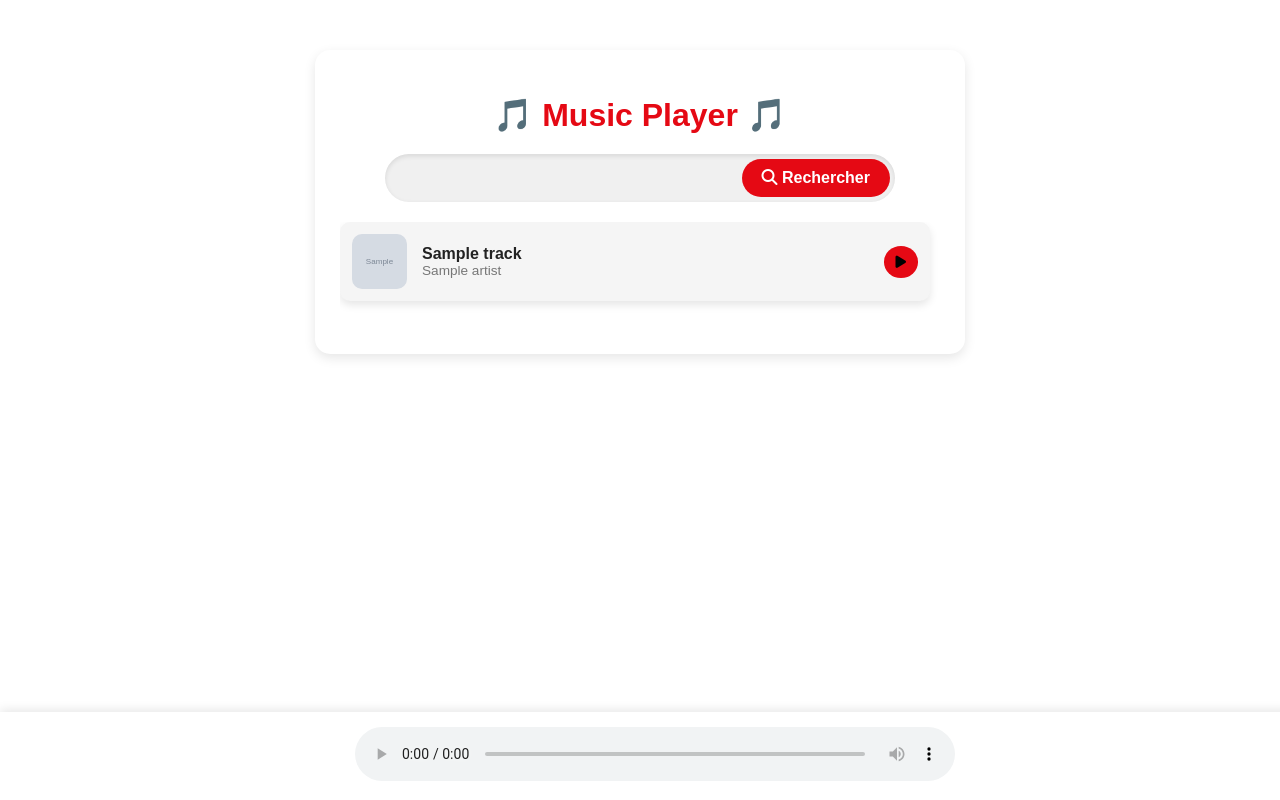
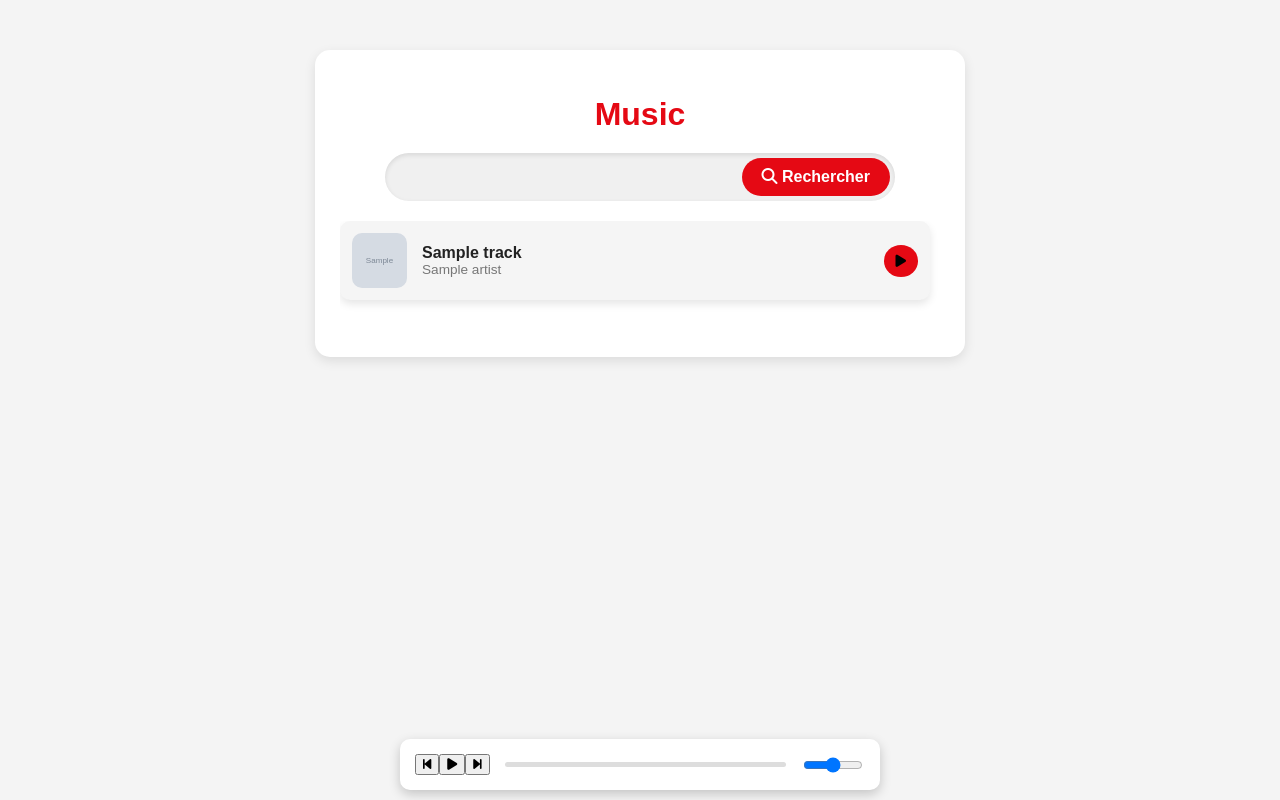
Before and after one commit to Sne3P/virtual-office, a Django app: template musicplayer/templates/musicplayer/musicplayer.html in a window 1280 px wide. Run offline with Django 5.2, Linux system fonts and the light colour scheme; tables that the repository leaves empty hold one stand-in row (values such as "Sample post"); the template is opened without the code that fills it: values that come from a table or form of the project are taken from there, most other values are stand-ins (such as "Sample title", 1, 10 or a date in 2020); grey boxes marked "Sample" are stand-in pictures; data that the repository does not hold is empty.

Commit message:
changements apple music

```diff
--- a/musicplayer/templates/musicplayer/musicplayer.html
+++ b/musicplayer/templates/musicplayer/musicplayer.html
@@ -4,13 +4,13 @@
 {% block title %}Music Player{% endblock %}
 
 {% block content %}
-<div class="container mt-5">
-    <h1 class="title">🎵 Music Player 🎵</h1>
+<div class="container mt-5 music-player">
+    <h1 class="title"> Music </h1>
 
     <form method="GET" class="search-form">
         <div class="input-group">
             {{ form.query }}
-            <button type="submit" class="btn btn-primary">
+            <button type="submit" class="btn btn-primary search-btn">
                 <i class="fas fa-search"></i> Rechercher
             </button>
         </div>
@@ -20,33 +20,41 @@
         <ul class="track-list">
             {% if tracks %}
                 {% for track in tracks %}
-                    <li class="track-item">
+                    <li class="track-item" data-preview="{{ track.preview_url }}">
                         <img src="{{ track.cover_url }}" class="track-image" alt="Cover">
                         <div class="track-info">
                             <div class="track-title">{{ track.title }}</div>
                             <div class="track-artist">{{ track.artist }}</div>
                         </div>
-                        <button class="btn btn-success play-button" data-preview="{{ track.preview_url }}">
+                        <button class="btn play-button">
                             <i class="fas fa-play"></i>
                         </button>
                     </li>
                 {% endfor %}
             {% else %}
-                <p class="no-results">😢 Aucune musique trouvée...</p>
+                <p class="no-results">Aucune musique trouvée...</p>
             {% endif %}
         </ul>
     {% else %}
-        <p class="welcome-message">✨ Cherche une musique pour commencer ✨</p>
+        <p class="welcome-message">Cherche une musique pour commencer 🎧</p>
     {% endif %}
 </div>
 
-<!-- Lecteur audio en bas -->
-<div class="audio-container">
-    <audio id="audio-player" controls></audio>
+<!-- Nouveau lecteur audio custom -->
+<div class="custom-audio-player">
+    <button id="prev-button"><i class="fas fa-step-backward"></i></button>
+    <button id="play-pause-button"><i class="fas fa-play"></i></button>
+    <button id="next-button"><i class="fas fa-step-forward"></i></button>
+
+    <div class="progress-container">
+        <div class="progress-bar">
+            <div class="progress"></div>
+        </div>
+    </div>
+
+    <input type="range" id="volume-slider" min="0" max="1" step="0.01">
 </div>
 
-<!-- FontAwesome pour les icônes -->
-<link rel="stylesheet" href="https://cdnjs.cloudflare.com/ajax/libs/font-awesome/6.5.1/css/all.min.css">
 <link rel="stylesheet" href="{% static 'css/musicplayer.css' %}">
 <script src="{% static 'js/musicplayer.js' %}"></script>
 {% endblock %}
--- a/static/css/musicplayer.css
+++ b/static/css/musicplayer.css
@@ -1,15 +1,18 @@
-/* ----- Fond général ----- */
+/* ----- Général ----- */
 body {
     font-family: 'Poppins', sans-serif;
     color: #333;
     text-align: center;
+    background: #f4f4f4;
+    margin: 0;
+    padding: 0;
 }
 
 /* ----- Conteneur principal ----- */
 .container {
     max-width: 600px;
     margin: 50px auto;
-    background: #fff; /* Fond blanc pour le conteneur */
+    background: white;
     padding: 25px;
     border-radius: 15px;
     box-shadow: 0 4px 12px rgba(0, 0, 0, 0.1);
@@ -19,7 +22,7 @@ body {
 .title {
     font-size: 2rem;
     font-weight: 600;
-    color: #e50914; /* Touche de rouge */
+    color: #e50914;
     margin-bottom: 20px;
 }
 
@@ -52,7 +55,7 @@ body {
 }
 
 .input-group button {
-    background: #e50914; /* Rouge vif */
+    background: #e50914;
     border: none;
     padding: 10px 20px;
     font-size: 16px;
@@ -64,21 +67,23 @@ body {
 }
 
 .input-group button:hover {
-    background: #b80d0d; /* Rouge plus foncé pour le hover */
+    background: #b80d0d;
 }
 
 /* ----- Liste des musiques ----- */
 .track-list {
     list-style: none;
     padding: 0;
-    margin-top: 20px;
+    margin: 20px 0;
+    max-height: 60vh;
+    overflow-y: auto;
+    padding-right: 10px;
 }
 
 .track-item {
     display: flex;
     align-items: center;
-    background: #f5f5f5; /* Fond très clair pour les items */
-    color: #333;
+    background: #f5f5f5;
     border-radius: 10px;
     padding: 12px;
     margin-bottom: 12px;
@@ -106,17 +111,17 @@ body {
 .track-title {
     font-size: 1rem;
     font-weight: 600;
-    color: #222; /* Couleur du titre plus foncée */
+    color: #222;
 }
 
 .track-artist {
     font-size: 0.85rem;
-    color: #777; /* Gris clair pour l'artiste */
+    color: #777;
 }
 
 /* ----- Bouton Play ----- */
 .play-button {
-    background: #e50914; /* Rouge vif */
+    background: #e50914;
     border: none;
     padding: 8px 12px;
     cursor: pointer;
@@ -127,36 +132,58 @@ body {
 }
 
 .play-button:hover {
-    background: #b80d0d; /* Rouge plus foncé */
+    background: #b80d0d;
     transform: scale(1.1);
 }
 
 /* ----- Lecteur audio en bas ----- */
-.audio-container {
+.custom-audio-player {
     position: fixed;
-    bottom: 0;
-    left: 0;
-    width: 100%;
+    bottom: 10px;
+    left: 50%;
+    transform: translateX(-50%);
+    width: 95%;
+    max-width: 450px;
     background: #fff;
     padding: 15px;
-    text-align: center;
-    box-shadow: 0 -2px 10px rgba(0, 0, 0, 0.1);
+    display: flex;
+    align-items: center;
+    justify-content: space-between;
+    border-radius: 10px;
+    box-shadow: 0 4px 12px rgba(0, 0, 0, 0.2);
 }
 
-#audio-player {
-    width: 90%;
-    max-width: 600px;
-    background: none;
+/* ----- Barre de progression ----- */
+.progress-container {
+    flex: 1;
+    height: 5px;
+    background: #ddd;
+    border-radius: 10px;
+    margin: 0 15px;
+    cursor: pointer;
+    position: relative;
+    overflow: hidden;
 }
 
-/* ----- Conteneur de la liste des musiques (scroll) ----- */
-.track-list {
-    max-height: 60vh; /* Définit une hauteur maximale */
-    overflow-y: auto; /* Active le scroll vertical */
-    padding-right: 10px; /* Ajoute un petit espace pour éviter le scroll caché */
+.progress-bar {
+    width: 100%;
+    height: 100%;
 }
 
-/* Personnalisation de la barre de défilement (facultatif) */
+.progress {
+    height: 5px;
+    background: #e50914;
+    width: 0%;
+    transition: width 0.2s;
+}
+
+/* ----- Volume ----- */
+#volume-slider {
+    width: 60px;
+    cursor: pointer;
+}
+
+/* ----- Scrollbar Personnalisée ----- */
 .track-list::-webkit-scrollbar {
     width: 8px;
 }
@@ -169,3 +196,8 @@ body {
 .track-list::-webkit-scrollbar-thumb:hover {
     background: #aaaaaa;
 }
+.track-item.playing {
+    background: #ffdddd; /* Rouge clair */
+    border-left: 5px solid #e50914; /* Accent rouge */
+    transition: background 0.3s ease;
+}
--- a/static/js/musicplayer.js
+++ b/static/js/musicplayer.js
@@ -1,38 +1,112 @@
 document.addEventListener("DOMContentLoaded", function () {
-    const audioPlayer = document.getElementById("audio-player");
-    let currentPlaying = null;
+    const audioPlayer = new Audio();
+    let currentTrackIndex = 0;
+    let tracks = Array.from(document.querySelectorAll(".track-item"));
 
-    // Gestion des boutons play pour la recherche de musiques
-    document.querySelectorAll(".play-button").forEach(button => {
-        button.addEventListener("click", function () {
-            const previewUrl = this.getAttribute("data-preview");
+    const playPauseButton = document.getElementById("play-pause-button");
+    const prevButton = document.getElementById("prev-button");
+    const nextButton = document.getElementById("next-button");
+    const progressBar = document.querySelector(".progress");
+    const progressContainer = document.querySelector(".progress-container");
+    const volumeSlider = document.getElementById("volume-slider");
 
-            if (currentPlaying === previewUrl) {
-                audioPlayer.pause();
-                currentPlaying = null;
-                this.innerText = "▶";  // Réinitialiser le bouton à "play"
-                return;
+    // Fonction pour mettre à jour les icônes et l'effet visuel du morceau en lecture
+    function updatePlayButtons() {
+        tracks.forEach((track, index) => {
+            const playButton = track.querySelector(".play-button i");
+            if (index === currentTrackIndex && !audioPlayer.paused) {
+                playButton.classList.remove("fa-play");
+                playButton.classList.add("fa-stop");
+                track.classList.add("playing"); // Ajoute la classe rouge clair
+            } else {
+                playButton.classList.remove("fa-stop");
+                playButton.classList.add("fa-play");
+                track.classList.remove("playing"); // Supprime l'effet visuel
             }
+        });
 
-            if (previewUrl) {
-                audioPlayer.src = previewUrl;
-                audioPlayer.play();
-                currentPlaying = previewUrl;
+        // Mettre à jour le bouton de la barre du lecteur
+        if (audioPlayer.paused) {
+            playPauseButton.innerHTML = `<i class="fas fa-play"></i>`;
+        } else {
+            playPauseButton.innerHTML = `<i class="fas fa-pause"></i>`;
+        }
+    }
 
-                // Mettre à jour tous les boutons play
-                document.querySelectorAll(".play-button").forEach(btn => btn.innerText = "▶");
-                this.innerText = "⏸";  // Changer le bouton en "pause"
-            } else {
-                alert("Aucun aperçu audio disponible !");
-            }
+    // Fonction pour jouer un morceau
+    function playTrack(index) {
+        if (index < 0 || index >= tracks.length) return;
+
+        const track = tracks[index];
+        if (!track) return;
+
+        // Vérifie si on clique sur le même morceau pour l'arrêter
+        if (currentTrackIndex === index && !audioPlayer.paused) {
+            audioPlayer.pause();
+            audioPlayer.currentTime = 0; // Remettre à 0 quand on stop
+            updatePlayButtons();
+            return;
+        }
+
+        audioPlayer.src = track.getAttribute("data-preview");
+        audioPlayer.play();
+        currentTrackIndex = index;
+
+        updatePlayButtons();
+    }
+
+    // Play / Pause général (barre de lecture)
+    playPauseButton.addEventListener("click", function () {
+        if (audioPlayer.paused) {
+            audioPlayer.play();
+        } else {
+            audioPlayer.pause();
+        }
+        updatePlayButtons();
+    });
+
+    // Changer de musique avec prev et next
+    prevButton.addEventListener("click", () => {
+        playTrack(currentTrackIndex - 1);
+    });
+
+    nextButton.addEventListener("click", () => {
+        playTrack(currentTrackIndex + 1);
+    });
+
+    // Mettre à jour la barre de progression
+    audioPlayer.addEventListener("timeupdate", () => {
+        if (audioPlayer.duration) {
+            const percent = (audioPlayer.currentTime / audioPlayer.duration) * 100;
+            progressBar.style.width = percent + "%";
+        }
+    });
+
+    // Rendre la barre cliquable pour avancer
+    progressContainer.addEventListener("click", (event) => {
+        const rect = progressContainer.getBoundingClientRect();
+        const clickX = event.clientX - rect.left;
+        const width = rect.width;
+        const percent = clickX / width;
+        audioPlayer.currentTime = percent * audioPlayer.duration;
+    });
+
+    // Volume
+    volumeSlider.addEventListener("input", function () {
+        audioPlayer.volume = this.value;
+    });
+
+    // Clic sur un bouton play d'un morceau pour le jouer/stopper
+    tracks.forEach((track, index) => {
+        const playButton = track.querySelector(".play-button");
+        playButton.addEventListener("click", (event) => {
+            event.stopPropagation(); // Empêcher le clic sur l'élément parent
+            playTrack(index);
         });
     });
 
-    // Gestion de l'événement "ended" pour réinitialiser le bouton après la fin du morceau
+    // Quand la musique se termine, passer à la suivante
     audioPlayer.addEventListener("ended", () => {
-        currentPlaying = null;
-        document.querySelectorAll(".play-button").forEach(btn => btn.innerText = "▶");
+        playTrack(currentTrackIndex + 1);
     });
-
-
 });
```
